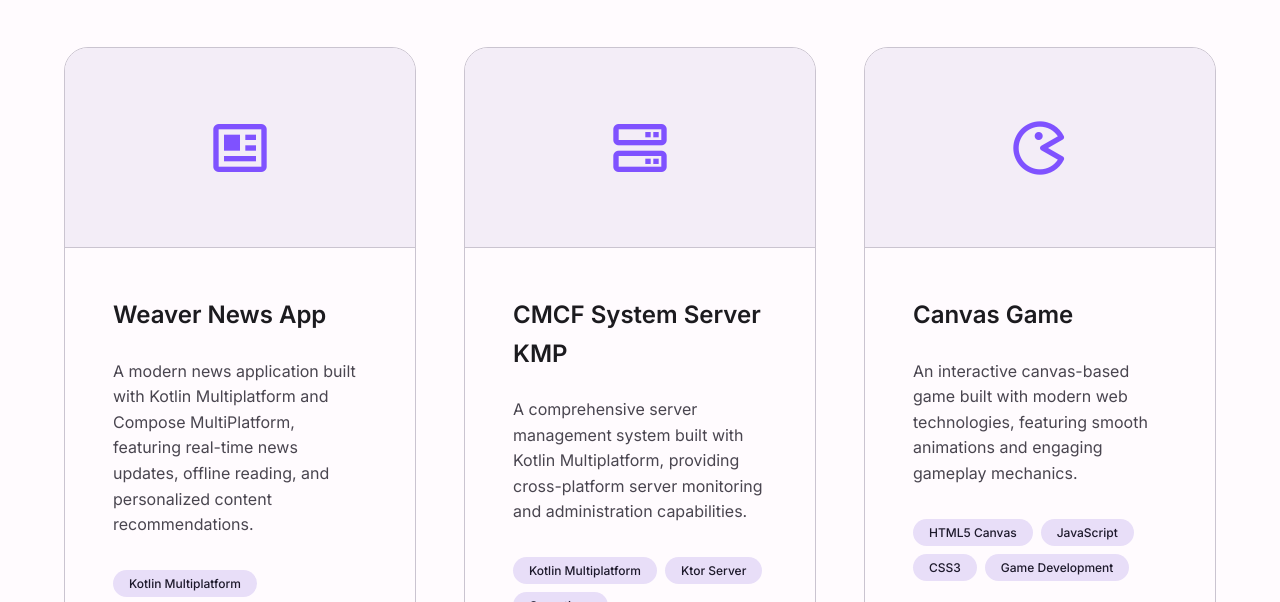
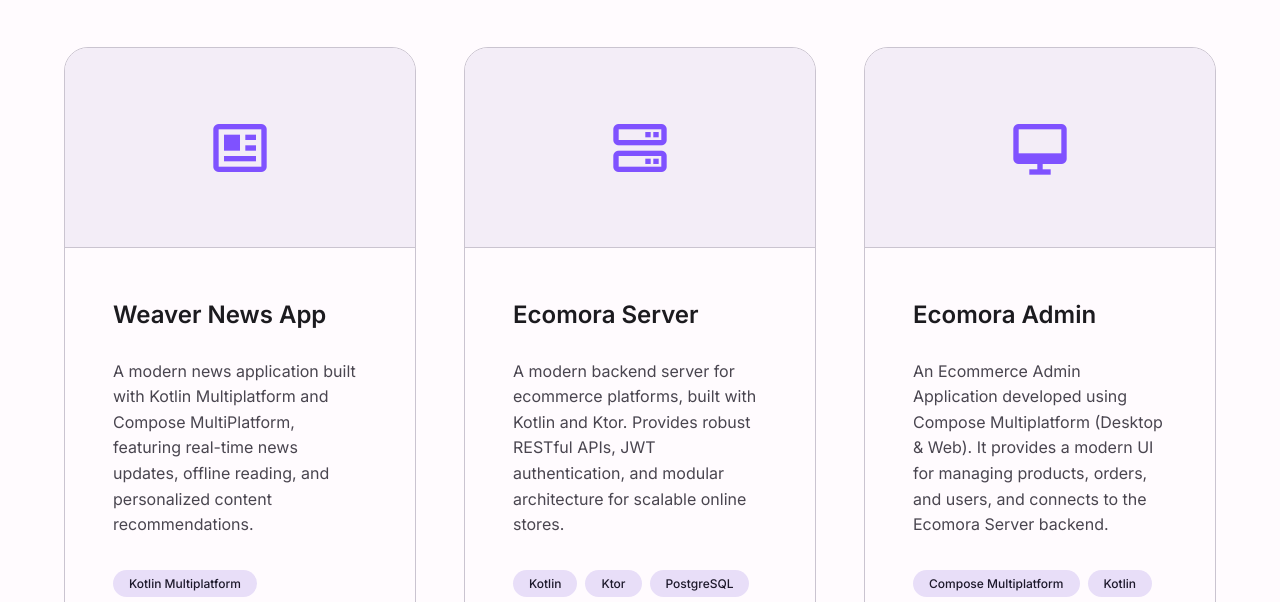
Before and after one commit to mkaomwakuni/mkaoio, a plain HTML site: page index.html in a window 1280 px wide. Shown: the part 2050-2652 px from the top of the page. Drawn offline with nearby package versions, Linux system fonts and the light colour scheme.

Commit message:
Update projects section: add Ecomora Server/Admin, remove CMFC and Canvas Game

```diff
--- a/index.html
+++ b/index.html
@@ -145,25 +145,24 @@
                         </div>
                     </article>
 
-                    <!-- CMCF System Server KMP -->
+                    <!-- Ecomora Server -->
                     <article class="project-card">
                         <div class="project-image">
                             <i class='bx bx-server'></i>
                         </div>
                         <div class="project-content">
-                            <h3 class="project-title">CMCF System Server KMP</h3>
+                            <h3 class="project-title">Ecomora Server</h3>
                             <p class="project-description">
-                                A comprehensive server management system built with Kotlin Multiplatform,
-                                providing cross-platform server monitoring and administration capabilities.
+                                A modern backend server for ecommerce platforms, built with Kotlin and Ktor. Provides robust RESTful APIs, JWT authentication, and modular architecture for scalable online stores.
                             </p>
                             <div class="project-tech">
-                                <span class="tech-tag">Kotlin Multiplatform</span>
-                                <span class="tech-tag">Ktor Server</span>
-                                <span class="tech-tag">Coroutines</span>
-                                <span class="tech-tag">Dependency Injection</span>
+                                <span class="tech-tag">Kotlin</span>
+                                <span class="tech-tag">Ktor</span>
+                                <span class="tech-tag">PostgreSQL</span>
+                                <span class="tech-tag">JWT</span>
                             </div>
                             <div class="project-links">
-                                <a href="https://github.com/mkaomwakuni/cmcf-system-server-kmp" class="project-link" target="_blank">
+                                <a href="https://github.com/mkaomwakuni/Ecomora_Server" class="project-link" target="_blank">
                                     <i class='bx bxl-github'></i>
                                     View on GitHub
                                 </a>
@@ -171,25 +170,24 @@
                         </div>
                     </article>
 
-                    <!-- Canvas Game -->
+                    <!-- Ecomora Admin -->
                     <article class="project-card">
                         <div class="project-image">
-                            <i class='bx bx-game'></i>
+                            <i class='bx bx-desktop'></i>
                         </div>
                         <div class="project-content">
-                            <h3 class="project-title">Canvas Game</h3>
+                            <h3 class="project-title">Ecomora Admin</h3>
                             <p class="project-description">
-                                An interactive canvas-based game built with modern web technologies,
-                                featuring smooth animations and engaging gameplay mechanics.
+                                An Ecommerce Admin Application developed using Compose Multiplatform (Desktop & Web). It provides a modern UI for managing products, orders, and users, and connects to the Ecomora Server backend.
                             </p>
                             <div class="project-tech">
-                                <span class="tech-tag">HTML5 Canvas</span>
-                                <span class="tech-tag">JavaScript</span>
-                                <span class="tech-tag">CSS3</span>
-                                <span class="tech-tag">Game Development</span>
+                                <span class="tech-tag">Compose Multiplatform</span>
+                                <span class="tech-tag">Kotlin</span>
+                                <span class="tech-tag">Material Design</span>
+                                <span class="tech-tag">Desktop/Web</span>
                             </div>
                             <div class="project-links">
-                                <a href="https://github.com/mkaomwakuni/canvas-game" class="project-link" target="_blank">
+                                <a href="https://github.com/mkaomwakuni/Ecomora_Admin" class="project-link" target="_blank">
                                     <i class='bx bxl-github'></i>
                                     View on GitHub
                                 </a>
```
